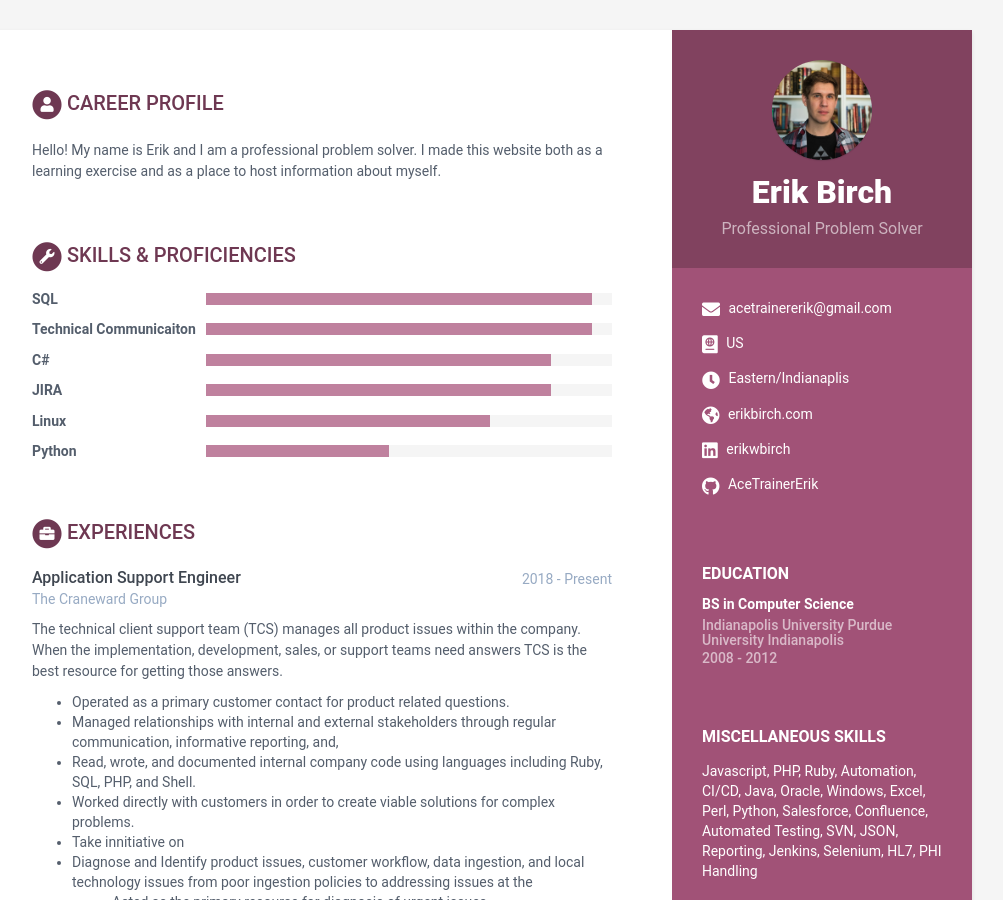
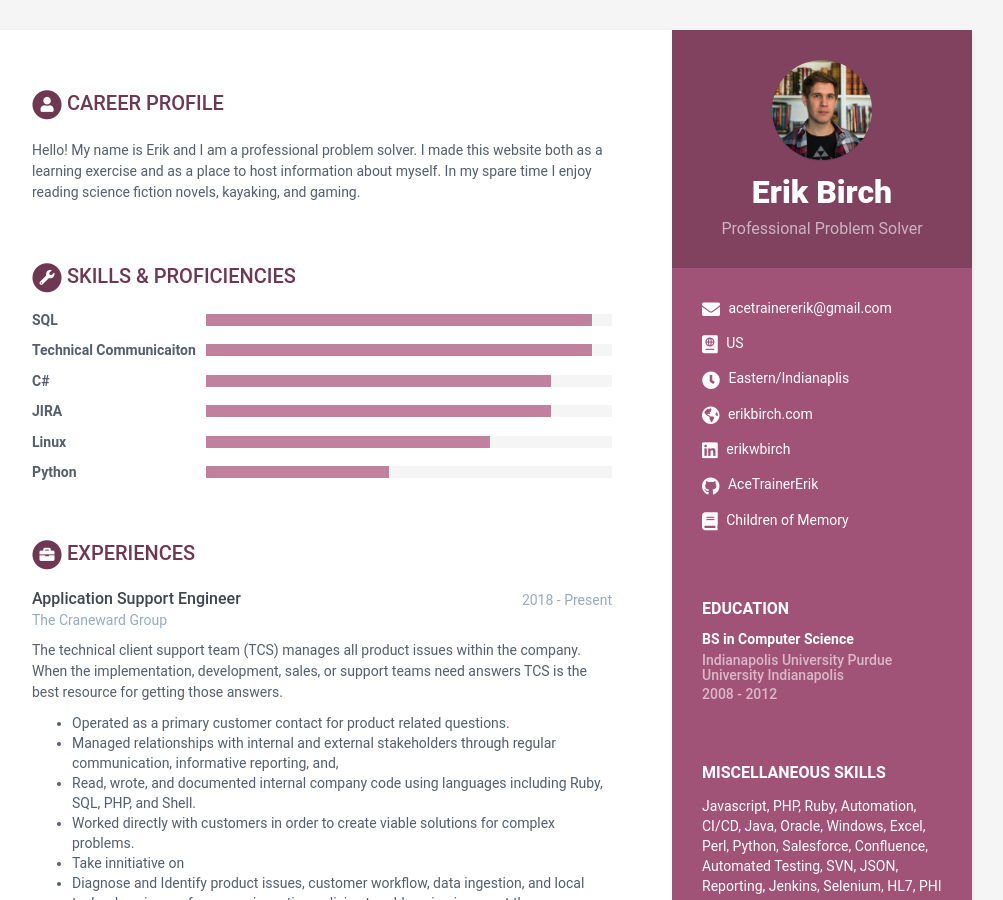
Before and after one commit to AceTrainerErik/AceTrainerErik.github.io, a Jekyll site: the page built from index.html, in a window 1280 px wide and 900 px high. Shown: the whole window, without its empty margins (168-1171 px from the left). Built offline with Jekyll 4.4.1, drawn with Linux system fonts in a browser that asks for light colours; some of the changed text lies outside the part shown.

Commit message:
Added some alt text and a currently reading section.

```diff
--- a/_data/data.yml
+++ b/_data/data.yml
@@ -23,6 +23,9 @@ sidebar:
     codewars:
     goodreads: # Number-Username, e.g. 123456-alandoe
     pdf:
+    book:
+      title: Children of Memory
+      link: https://www.goodreads.com/book/show/60850767-children-of-memory
 
     misc:
       title: Miscellaneous Skills
@@ -76,8 +79,7 @@ sidebar:
 career-profile:
     title: Career Profile
     summary: |
-      Hello! My name is Erik and I am a professional problem solver. I made this website both as a learning exercise and as a place to host information about myself.
-
+      Hello! My name is Erik and I am a professional problem solver. I made this website both as a learning exercise and as a place to host information about myself. In my spare time I enjoy reading science fiction novels, kayaking, and gaming.
 education:
     title: Education
     info:
@@ -101,7 +103,6 @@ experiences:
             - Diagnose and Identify product issues, customer workflow, data ingestion, and local technology issues  from poor ingestion policies to addressing issues at the
               - Acted as the primary resource for diagnosis of urgent issues.
             - Responsible for the mentoring and training of new team members.
-
       - role: Automation Engineer
         time: 2017 - 2018
         company: Orchard Software
@@ -109,7 +110,6 @@ experiences:
           Work as a team in order to implement an automated testing workflow for the company software pipeline. This included an implementation of a Jenkins CI/CD pipeline.
             - Implemented an automated service that tracked and marked Confluence documentation as out of date. This included pipelines to assign the review of pages in addition to
             - Designed and implemented reporting for all automation efforts. Ensured that these
-
       - role: Quality Assurance Engineer
         time: 2016 - 2017
         company: Orchard Software
@@ -117,7 +117,6 @@ experiences:
           Operate as the primary QA contact for technical support and all SQL related questions. This is the department that handles
             - Operate as a high-tier support resource for our highest-value clients.
             - Work closely with development and support departments
-
       - role: Emerging Technology Specialist
         time: 2016 - 2016
         company: Orchard Software
@@ -138,7 +137,6 @@ experiences:
             - Write custom reporting queries for
             - Operate as the primary technical resource for the support department.
             - Develop internal softwares for departmental use.
-
 projects:
     title: Projects
     intro: >
@@ -175,4 +173,4 @@ skills:
         level: 45%
 
 footer: >
-  Designed with <i class="fas fa-heart"></i> by <a href="http://themes.3rdwavemedia.com" target="_blank" rel="nofollow">Xiaoying Riley</a>
+  Modified from an original design by <a href="http://themes.3rdwavemedia.com" target="_blank" rel="nofollow">Xiaoying Riley</a>
--- a/_includes/contact.html
+++ b/_includes/contact.html
@@ -2,98 +2,110 @@
   <ul class="list-unstyled contact-list">
 
     {% if sidebar.email %}
-    <li class="email"><i class="fas fa-envelope"></i>
+    <li class="email"><i class="fas fa-envelope aria-label" title="Email"></i>
       <a href="mailto:{{ sidebar.email }}">{{ sidebar.email }}</a>
     </li>
     {% endif %}
 
     {% if sidebar.phone %}
-    <li class="phone"><i class="fas fa-phone"></i>
+    <li class="phone"><i class="fas fa-phone aria-label" title="Phone Number"></i>
       <a href="tel:{{ sidebar.phone }}">{{ sidebar.phone }}</a>
     </li>
     {% endif %}
 
     {% if sidebar.citizenship %}
-    <li class="phone"><i class="fas fa-passport"></i>
+    <li class="phone"><i class="fas fa-passport aria-label" title="Citizenship"></i>
       <a href="">{{ sidebar.citizenship }}</a>
     </li>
     {% endif %}
 
     {% if sidebar.timezone %}
-    <li class="timezone"><i class="fas fa-clock"></i>
+    <li class="timezone"><i class="fas fa-clock aria-label" title="Timezone"></i>
       <a href="">{{ sidebar.timezone }}</a>
     </li>
     {% endif %}
 
     {% if sidebar.telegram %}
-    <li class="telegram"><i class="fab fa-telegram"></i>
+    <li class="telegram"><i class="fab fa-telegram aria-label" title="Telegram"></i>
       <a href="https://t.me/{{ sidebar.telegram }}" target="_blank">{{ sidebar.telegram }}</a>
     </li>
     {% endif %}
 
     {% if sidebar.website %}
-    <li class="website"><i class="fas fa-globe-americas"></i>
+    <li class="website"><i class="fas fa-globe-americas aria-label" title="Personal Website"></i>
       <a href="http://{{ sidebar.website }}" target="_blank">{{ sidebar.website }}</a>
     </li>
     {% endif %}
 
     {% if sidebar.linkedin %}
-    <li class="linkedin"><i class="fab fa-linkedin"></i>
+    <li class="linkedin"><i class="fab fa-linkedin aria-label" title="LinkedIn"></i>
       <a href="https://linkedin.com/in/{{ sidebar.linkedin }}" target="_blank">{{ sidebar.linkedin }}</a>
     </li>
     {% endif %}
 
     {% if sidebar.xing %}
-    <li class="xing"><i class="fab fa-xing"></i>
+    <li class="xing"><i class="fab fa-xing aria-label" title="Xing"></i>
       <a href="https://www.xing.com/profile/{{ sidebar.xing }}" target="_blank">{{ sidebar.xing }}</a>
     </li>
     {% endif %}
 
     {% if sidebar.github %}
-    <li class="github"><i class="fab fa-github"></i>
+    <li class="github"><i class="fab fa-github aria-label" title="GitHub"></i>
       <a href="http://github.com/{{ sidebar.github }}" target="_blank">{{ sidebar.github }}</a>
     </li>
     {% endif %}
 
     {% if sidebar.gitlab %}
-    <li class="gitlab"><i class="fab fa-gitlab"></i>
+    <li class="gitlab"><i class="fab fa-gitlab aria-label" title="Git Lab"></i>
       <a href="http://gitlab.com/{{ sidebar.gitlab }}" target="_blank">{{ sidebar.gitlab }}</a>
     </li>
     {% endif %}
 
     {% if sidebar.bitbucket %}
-    <li class="bitbucket"><i class="fab fa-bitbucket"></i>
+    <li class="bitbucket"><i class="fab fa-bitbucket aria-label" title="Bitbucket"></i>
       <a href="http://bitbucket.com/{{ sidebar.bitbucket }}" target="_blank">{{ sidebar.bitbucket }}</a>
     </li>
     {% endif %}
 
     {% if sidebar.twitter %}
-    <li class="twitter"><i class="fab fa-twitter"></i>
+    <li class="twitter"><i class="fab fa-twitter aria-label" title="Twitter"></i>
       <a href="https://twitter.com/{{ sidebar.twitter }}" target="_blank">{{ sidebar.twitter }}</a>
     </li>
     {% endif %}
 
     {% if sidebar.stack-overflow %}
-    <li class="stack-overflow"><i class="fab fa-stack-overflow"></i>
+    <li class="stack-overflow"><i class="fab fa-stack-overflow aria-label" title="Stack Overflow"></i>
       <a href="https://stackoverflow.com/users/{{ sidebar.stack-overflow }}" target="_blank">{{ sidebar.stack-overflow }}</a>
     </li>
     {% endif %}
 
     {% if sidebar.codewars %}
-    <li class="codewars"><i class="fas fa-code"></i>
+    <li class="codewars"><i class="fas fa-code aria-label" title="Codewars"></i>
       <a href="https://www.codewars.com/users/{{ sidebar.codewars }}/completed_solutions" target="_blank">{{ sidebar.codewars }}</a>
     </li>
     {% endif %}
 
     {% if sidebar.goodreads %}
-    <li class="goodreads-g"><i class="fab fa-goodreads-g"></i>
+    <li class="goodreads-g"><i class="fab fa-goodreads-g aria-label" title="Goodreads"></i>
       <a href="https://www.goodreads.com/user/show/{{ sidebar.goodreads }}" target="_blank">{{ sidebar.goodreads }}</a>
     </li>
     {% endif %}
 
     {% if sidebar.pdf %}
-    <li class="pdf"><i class="fas fa-file-pdf"></i>
+    <li class="pdf"><i class="fas fa-file-pdf aria-label" title="PDF Resume"></i>
       <a href="{{ sidebar.pdf }}" target="_blank">Resume PDF</a>
+    </li>
+    {% endif %}
+
+    {% if sidebar.book.title %}
+    <li class="book"><i class="fas fa-book aria-label" title="Currently Reading"></i>
+      {% if sidebar.book.link %}
+      <a href="{{ sidebar.book.link}}" target="_blank">
+        {{ sidebar.book.title }}
+      </a>
+      {% else %}
+        {{ sidebar.book.title }}
+      {% endif %}
     </li>
     {% endif %}
 
```
